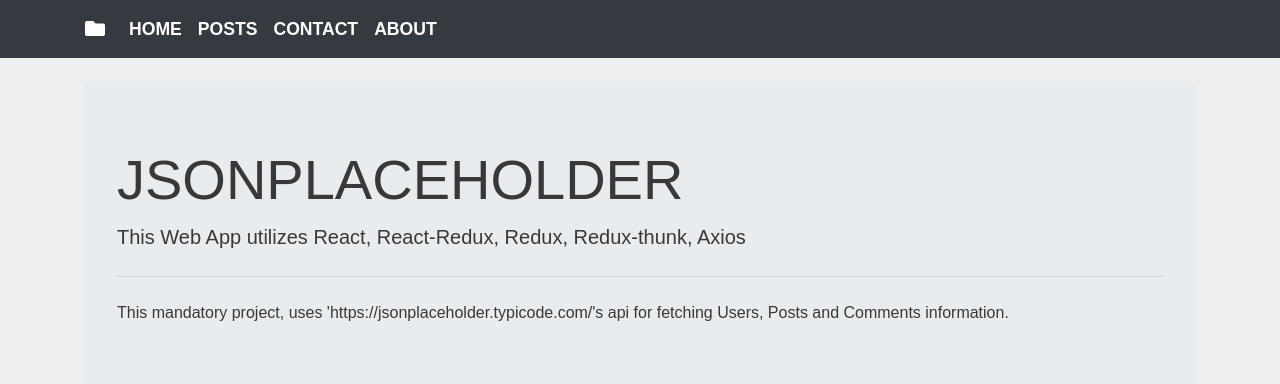
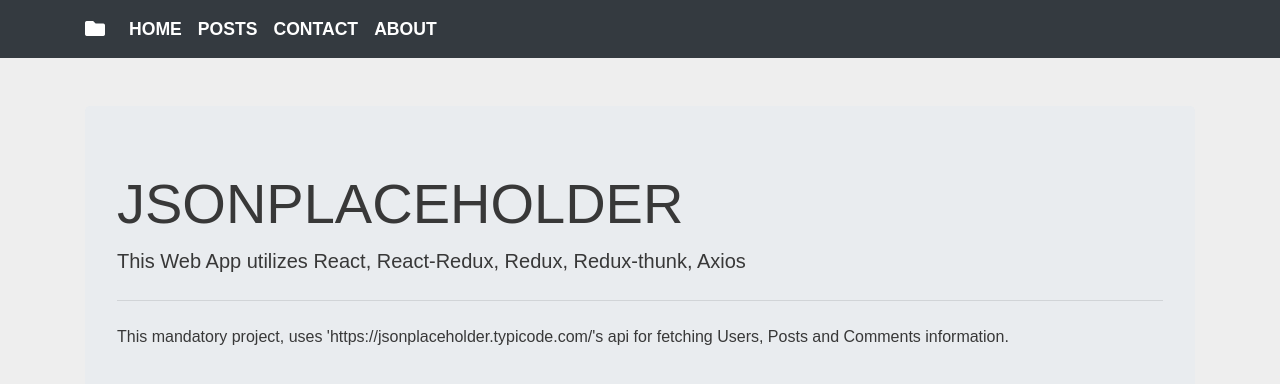
Before and after one commit to Michael-MO/Web-Programming-Mandatory, a React (Create React App) app: page / in a window 1280 px wide. Shown: the top 384 px of the page. Built offline with nearby package versions, Linux system fonts and the light colour scheme; a web font is replaced by a local one.

Commit message:
Rid the App for 'Movies' and insert 'Posts' in it's place.

```diff
--- a/src/components/App.js
+++ b/src/components/App.js
@@ -4,9 +4,9 @@
 
 // Import Core Components
 import Home from "./Home";
-import Movies from "./movies";
 import Contact from "./Contact";
 import About from "./About";
+import Posts from "./Posts";
 
 class App extends Component {
   render() {
@@ -14,11 +14,11 @@
       <BrowserRouter>
         <div className="App">
           <Navigation />
-          <div className="container mt-4">
+          <div className="container mt-5">
             <Switch>
               <Route exact path="/" component={Home} />
               <Route path="/home" component={Home} />
-              <Route path="/movies" component={Movies} />
+              <Route path="/posts" component={Posts} />
               <Route path="/contact" component={Contact} />
               <Route path="/about" component={About} />
             </Switch>
```
